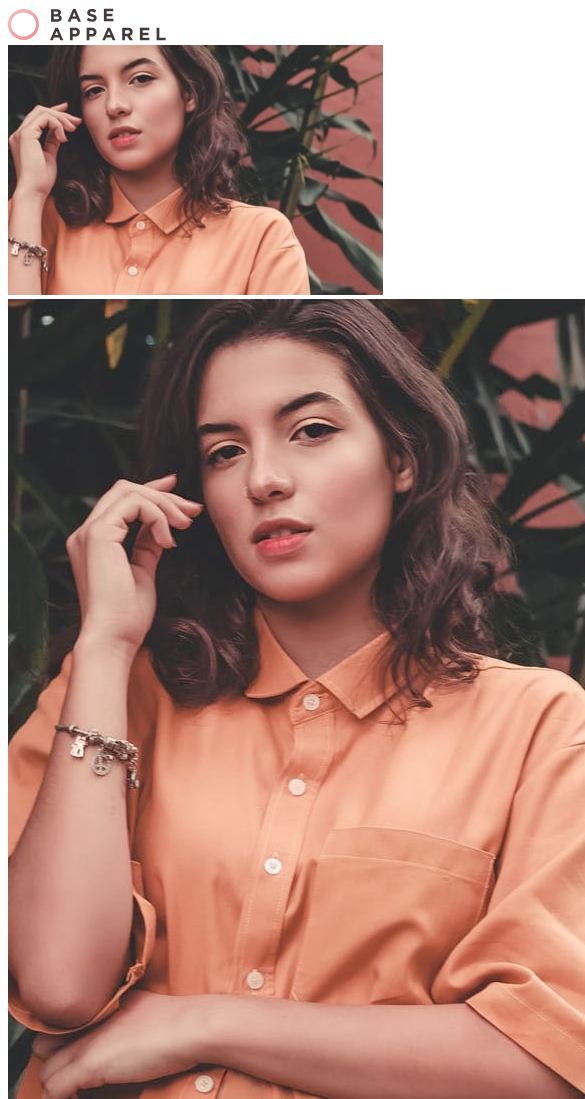
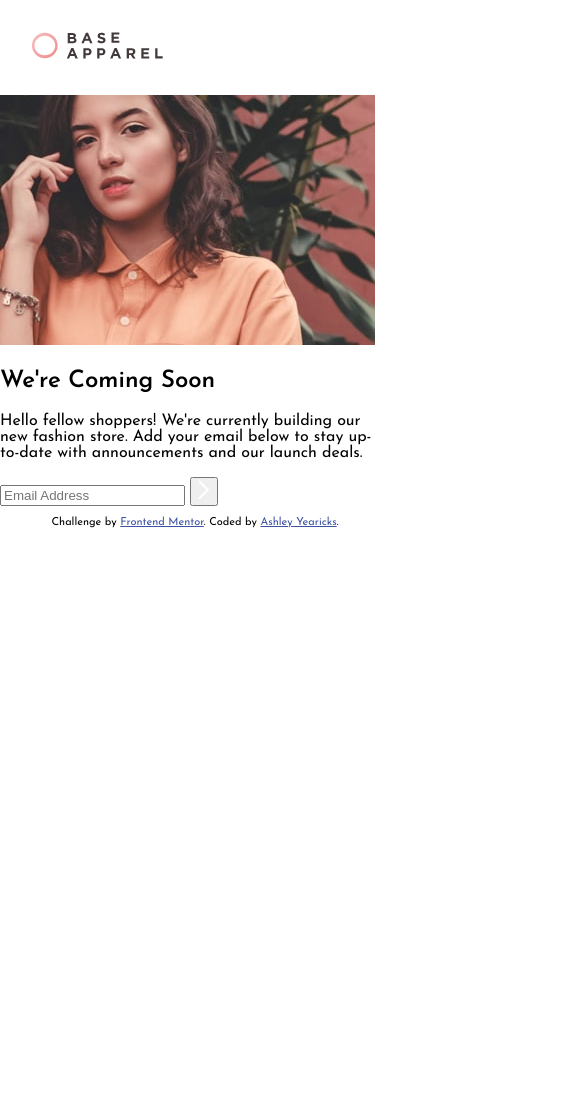
Before and after one commit to ayearicks/base-apparel-coming-soon-master, a plain HTML site: page index.html in a window 390 px wide. Shown: the top 1099 px of the page, 585 px wide, since content can reach past the window. After the commit the page ends 844 px from the top, so only its background shows below. Drawn offline with Linux system fonts and the light colour scheme.

Commit message:
mobile image and header

```diff
--- a/index.html
+++ b/index.html
@@ -14,7 +14,7 @@
 <body>
 
   <header>
-    <img src="images/logo.svg" alt="Base Apparel Logo">
+    <img src="images/logo.svg" alt="Base Apparel Logo" id="logo">
   </header>
 
   <main>
--- a/styles.scss
+++ b/styles.scss
@@ -11,8 +11,34 @@
 
 body {
     font-family: 'Josefin Sans', sans-serif;
+    margin: 0;
+    padding: 0;
 }
 
+
+/* Header */
+header {
+    width: 100%;
+}
+
+#logo {
+    padding: 2rem;
+    width: 50%;
+}
+
+
+/* Hero */
+
+#hero-img-desktop {
+    display: none; //Don't show on mobile
+}
+
+
+/* Body */
+
+
+
+/* Form */
 
 
 
```
Also changed, not shown: styles.css, 1 other file.
